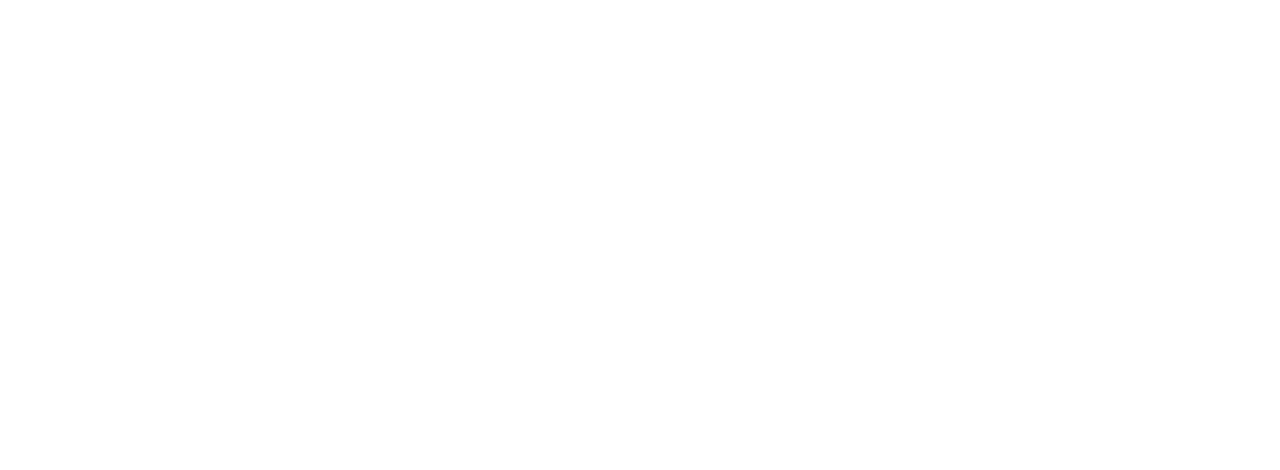
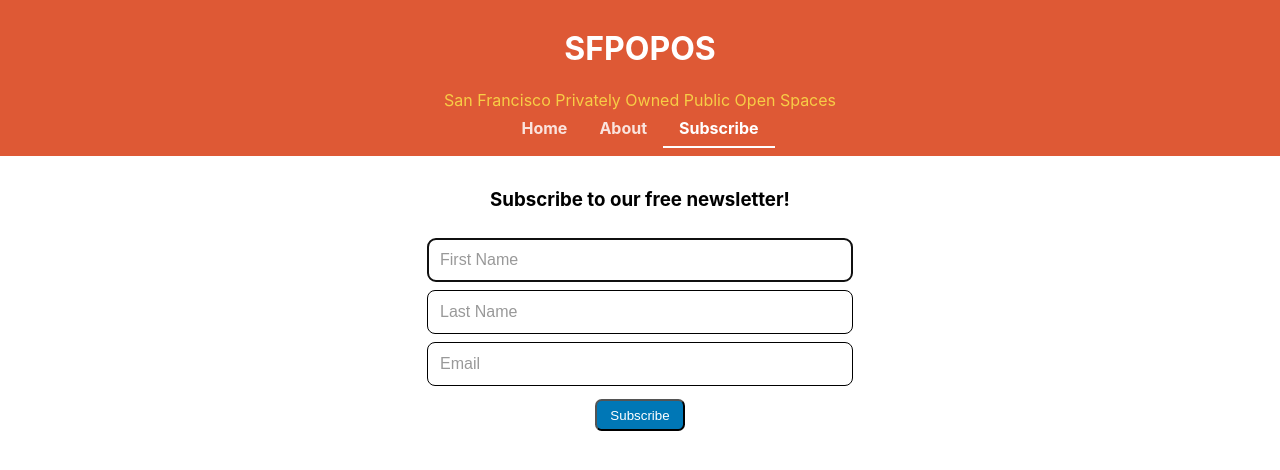
Before and after one commit to mcdott/1320-react-tutorial-sfpopos, a React (Create React App) app: page /#/subscribe in a window 1280 px wide. Before the commit this address had no page. Shown: the top 470 px of the page. Built offline with nearby package versions, Linux system fonts and the light colour scheme.

Commit message:
Added Subscribe page component with navbar link

```diff
--- a/src/components/POPOSList/POPOSList.css
+++ b/src/components/POPOSList/POPOSList.css
@@ -36,7 +36,7 @@
 
 .POPOSList form {
   display: flex;
-  align-items: center;
+  justify-content: center;
 }
 
 .POPOSList form input,
@@ -44,17 +44,16 @@
   padding: 0.75em;
   border: 1px solid;
   font-size: 1rem;
+  max-width: 250px;
 }
 
 .POPOSList form input {
   flex: 1;
   border-top-left-radius: 0.5em;
   border-bottom-left-radius: 0.5em;
-  margin-left: 25em;
 }
 
 .POPOSList form button {
   border-top-right-radius: 0.5em;
   border-bottom-right-radius: 0.5em;
-  margin-right: 25em;
 }
--- /dev/null
+++ b/src/components/Subscribe/Subscribe.css
@@ -0,0 +1,35 @@
+.subscribe-form {
+  display: flex;
+  flex-direction: column;
+  align-items: center;
+  justify-content: center;
+}
+
+.subscribe-form input {
+  padding: 0.75em;
+  border: 1px solid;
+  font-size: 1rem;
+  margin-top: 0.5em;
+  width: 100%;
+  border-radius: 0.5em;
+}
+
+.subscribe-form input::placeholder {
+  color: #999;
+}
+
+.subscribe-form button {
+  padding: 0.5em 1em;
+  border-radius: 0.5em;
+  margin-top: 1em;
+  background-color: #0077b6;
+  color: white;
+  order: 4;
+}
+
+@media only screen and (min-width: 200px) {
+  .subscribe-form {
+    max-width: 400px;
+    margin: 0 auto;
+  }
+}
--- /dev/null
+++ b/src/components/Subscribe/Subscribe.js
@@ -0,0 +1,35 @@
+import React, { useRef, useEffect } from "react";
+import "./Subscribe.css";
+
+function Subscribe() {
+  const firstNameRef = useRef(null);
+  const emailRef = useRef(null);
+
+  useEffect(() => {
+    firstNameRef.current.focus();
+  }, []);
+
+  function handleSubmit(event) {
+    event.preventDefault();
+    // TODO: handle form submission
+  }
+
+  return (
+    <div className='subscribe-container'>
+      <h3>Subscribe to our free newsletter!</h3>
+      <form onSubmit={handleSubmit} className='subscribe-form'>
+        <input
+          type='text'
+          id='firstName'
+          placeholder='First Name'
+          ref={firstNameRef}
+        />
+        <input type='text' id='lastName' placeholder='Last Name' />
+        <input type='email' id='email' placeholder='Email' ref={emailRef} />
+        <button type='submit'>Subscribe</button>
+      </form>
+    </div>
+  );
+}
+
+export default Subscribe;
--- a/src/components/Title/Title.js
+++ b/src/components/Title/Title.js
@@ -28,6 +28,14 @@
           >
             About
           </NavLink>
+          <NavLink
+            className={({ isActive }) =>
+              isActive ? "nav-link-active" : "nav-link"
+            }
+            to='/subscribe'
+          >
+            Subscribe
+          </NavLink>
         </div>
       </header>
     </div>
--- a/src/index.js
+++ b/src/index.js
@@ -6,6 +6,7 @@
 import POPOSList from "./components/POPOSList/POPOSList";
 import About from "./components/About/About";
 import POPOSDetails from "./components/POPOSDetails/POPOSDetails";
+import Subscribe from "./components/Subscribe/Subscribe";
 import reportWebVitals from "./reportWebVitals";
 
 const rootElement = document.getElementById("root");
@@ -18,6 +19,7 @@
         <Route path='/' element={<POPOSList />} />
         <Route path='about' element={<About />} />
         <Route path='/details/:id' element={<POPOSDetails />} />
+        <Route path='subscribe' element={<Subscribe />} />
       </Route>
     </Routes>
   </Router>
```
